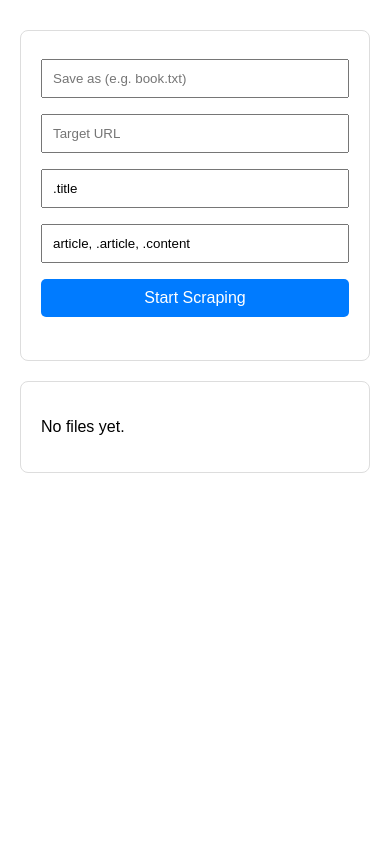
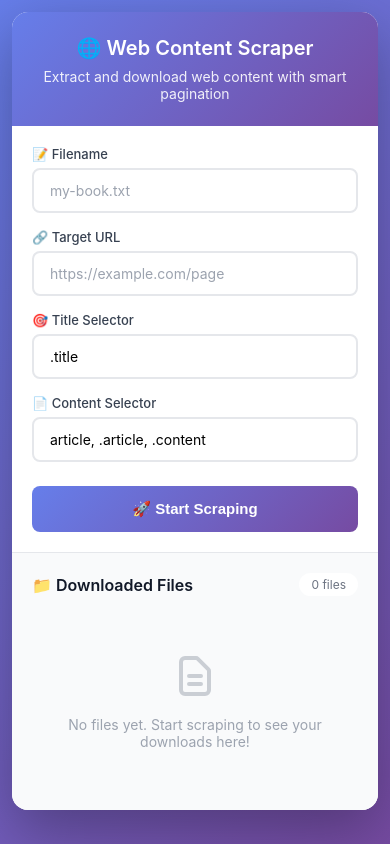
Before and after one commit to yuweijun/txt-downloader, a Flask app: page /txt-downloader/ in a window 390 px wide. Run offline with Flask 3, Linux system fonts and the light colour scheme.

Commit message:
Redesign UI with modern beautiful interface
Complete UI overhaul with modern design:
- Gradient purple background (667eea → 764ba2)
- Card-based layout with rounded corners and shadows
- Gradient header with emoji and tagline
- Modern form design with proper labels and icons
- Focus states with blue glow effect
- Smooth hover animations throughout

Form improvements:
- Added emoji icons for visual clarity (📝🔗🎯📄)
- Proper labeled inputs with better accessibility
- Modern input styling with border transitions
- Enhanced submit button with gradient and hover lift

Result messages:
- Color-coded states: blue (loading), green (success), red (error)
- Emoji indicators (⏳✅❌)
- Smooth show/hide transitions

Files section redesign:
- File count badge in header
- Card-style file items with hover effects
- Better typography and spacing
- Red delete button with scale animation
- Custom scrollbar styling
- Empty state with SVG icon and friendly message
- Scrollable list with max height

Polish and details:
- Modern sans-serif font stack
- Smooth transitions on all interactive elements
- Better mobile responsiveness
- Professional color scheme
- Consistent spacing and alignment
- Box shadows for depth

```diff
--- a/static/css/style.css
+++ b/static/css/style.css
@@ -1,69 +1,280 @@
-body {
-  max-width: 640px;
-  margin: 30px auto;
-  font-family: Arial;
-  padding: 0 20px;
-}
-
-.box {
-  margin: 20px 0;
-  padding: 20px;
-  border: 1px solid #ddd;
-  border-radius: 8px;
-}
-
-input, button {
-  width: 100%;
-  padding: 10px;
-  margin: 8px 0;
+* {
+  margin: 0;
+  padding: 0;
   box-sizing: border-box;
 }
 
-button {
-  background: #007bff;
+body {
+  max-width: 640px;
+  margin: 0 auto;
+  font-family: -apple-system, BlinkMacSystemFont, 'Segoe UI', Roboto, 'Helvetica Neue', Arial, sans-serif;
+  padding: 20px;
+  background: linear-gradient(135deg, #667eea 0%, #764ba2 100%);
+  min-height: 100vh;
+}
+
+.container {
+  background: white;
+  border-radius: 16px;
+  box-shadow: 0 20px 60px rgba(0, 0, 0, 0.3);
+  overflow: hidden;
+}
+
+.header {
+  background: linear-gradient(135deg, #667eea 0%, #764ba2 100%);
+  color: white;
+  padding: 24px;
+  text-align: center;
+}
+
+.header h1 {
+  font-size: 24px;
+  font-weight: 600;
+  margin-bottom: 8px;
+}
+
+.header p {
+  font-size: 14px;
+  opacity: 0.9;
+}
+
+.form-section {
+  padding: 24px;
+}
+
+.form-group {
+  margin-bottom: 16px;
+}
+
+.form-group label {
+  display: block;
+  font-size: 13px;
+  font-weight: 500;
+  color: #374151;
+  margin-bottom: 6px;
+}
+
+input[type="text"],
+input[type="url"] {
+  width: 100%;
+  padding: 12px 16px;
+  border: 2px solid #e5e7eb;
+  border-radius: 8px;
+  font-size: 14px;
+  transition: all 0.2s;
+  font-family: inherit;
+}
+
+input[type="text"]:focus,
+input[type="url"]:focus {
+  outline: none;
+  border-color: #667eea;
+  box-shadow: 0 0 0 3px rgba(102, 126, 234, 0.1);
+}
+
+input::placeholder {
+  color: #9ca3af;
+}
+
+.submit-btn {
+  width: 100%;
+  padding: 14px;
+  background: linear-gradient(135deg, #667eea 0%, #764ba2 100%);
   color: white;
   border: none;
-  border-radius: 5px;
+  border-radius: 8px;
+  font-size: 15px;
+  font-weight: 600;
+  cursor: pointer;
+  transition: transform 0.2s, box-shadow 0.2s;
+  margin-top: 8px;
+}
+
+.submit-btn:hover {
+  transform: translateY(-2px);
+  box-shadow: 0 10px 20px rgba(102, 126, 234, 0.3);
+}
+
+.submit-btn:active {
+  transform: translateY(0);
+}
+
+#result {
+  margin-top: 16px;
+  padding: 12px;
+  border-radius: 8px;
+  font-size: 14px;
+  font-weight: 500;
+  text-align: center;
+  display: none;
+}
+
+#result.show {
+  display: block;
+}
+
+#result.loading {
+  background: #eff6ff;
+  color: #1e40af;
+}
+
+#result.success {
+  background: #d1fae5;
+  color: #065f46;
+}
+
+#result.error {
+  background: #fee2e2;
+  color: #991b1b;
+}
+
+.files-section {
+  background: #f9fafb;
+  padding: 24px;
+  border-top: 1px solid #e5e7eb;
+}
+
+.files-header {
+  display: flex;
+  justify-content: space-between;
+  align-items: center;
+  margin-bottom: 16px;
+}
+
+.files-header h2 {
   font-size: 16px;
-  cursor: pointer;
+  font-weight: 600;
+  color: #111827;
+}
+
+.files-count {
+  font-size: 12px;
+  color: #6b7280;
+  background: white;
+  padding: 4px 12px;
+  border-radius: 12px;
 }
 
 .file-list {
-  margin-top: 30px;
+  max-height: 400px;
+  overflow-y: auto;
 }
 
 .file-item {
-  padding: 10px;
-  border-bottom: 1px solid #eee;
+  background: white;
+  padding: 14px 16px;
+  margin-bottom: 8px;
+  border-radius: 8px;
+  display: flex;
+  align-items: center;
+  justify-content: space-between;
+  transition: all 0.2s;
+  border: 1px solid #e5e7eb;
 }
 
-.file-item a {
-  color: #007bff;
+.file-item:hover {
+  box-shadow: 0 4px 12px rgba(0, 0, 0, 0.08);
+  transform: translateY(-1px);
+}
+
+.file-info {
+  flex: 1;
+  min-width: 0;
+}
+
+.file-name {
+  color: #667eea;
   text-decoration: none;
-  display: inline-block;
-  width: 100px;
+  font-size: 14px;
+  font-weight: 500;
+  display: block;
+  white-space: nowrap;
   overflow: hidden;
   text-overflow: ellipsis;
-  white-space: nowrap;
+  margin-bottom: 4px;
 }
 
-.time {
-  color: #999;
+.file-name:hover {
+  color: #764ba2;
+  text-decoration: underline;
+}
+
+.file-time {
+  color: #9ca3af;
   font-size: 12px;
-  margin-left: 10px;
 }
 
 .delete-btn {
-  background: #dc3545;
-  color: white;
+  background: #fee2e2;
+  color: #dc2626;
   border: none;
-  padding: 5px 10px;
-  border-radius: 4px;
+  padding: 6px 14px;
+  border-radius: 6px;
+  font-size: 12px;
+  font-weight: 500;
   cursor: pointer;
-  font-size: 12px;
-  margin-left: 10px;
+  transition: all 0.2s;
+  flex-shrink: 0;
+  margin-left: 12px;
 }
 
 .delete-btn:hover {
-  background: #c82333;
+  background: #fecaca;
+  transform: scale(1.05);
 }
+
+.delete-btn:active {
+  transform: scale(0.95);
+}
+
+.empty-state {
+  text-align: center;
+  padding: 40px 20px;
+  color: #9ca3af;
+}
+
+.empty-state svg {
+  width: 48px;
+  height: 48px;
+  margin-bottom: 12px;
+  opacity: 0.5;
+}
+
+.empty-state p {
+  font-size: 14px;
+}
+
+/* Scrollbar styling */
+.file-list::-webkit-scrollbar {
+  width: 6px;
+}
+
+.file-list::-webkit-scrollbar-track {
+  background: #f1f1f1;
+  border-radius: 3px;
+}
+
+.file-list::-webkit-scrollbar-thumb {
+  background: #cbd5e1;
+  border-radius: 3px;
+}
+
+.file-list::-webkit-scrollbar-thumb:hover {
+  background: #94a3b8;
+}
+
+/* Responsive adjustments */
+@media (max-width: 640px) {
+  body {
+    padding: 12px;
+  }
+
+  .header h1 {
+    font-size: 20px;
+  }
+
+  .form-section,
+  .files-section {
+    padding: 20px;
+  }
+}
--- a/static/js/main.js
+++ b/static/js/main.js
@@ -21,8 +21,8 @@ const result = document.getElementById('result');
 
 form.addEventListener('submit', async (e) => {
   e.preventDefault();
-  result.textContent = 'Scraping... please wait...';
-  result.style.color = '#333';
+  result.className = 'loading show';
+  result.textContent = '⏳ Scraping... please wait...';
 
   const formData = new FormData(form);
 
@@ -46,8 +46,8 @@ form.addEventListener('submit', async (e) => {
     console.log('Response data:', data);
 
     if (data.status === 'success') {
-      result.textContent = data.msg;
-      result.style.color = 'green';
+      result.className = 'success show';
+      result.textContent = '✅ ' + data.msg;
 
       // Build URL with form parameters to retain values after redirect
       const params = new URLSearchParams();
@@ -58,13 +58,13 @@ form.addEventListener('submit', async (e) => {
 
       setTimeout(() => location.href = '/txt-downloader/?' + params.toString(), 1500);
     } else {
-      result.textContent = 'Error: ' + data.msg;
-      result.style.color = 'red';
+      result.className = 'error show';
+      result.textContent = '❌ Error: ' + data.msg;
     }
   } catch (error) {
     console.error('Fetch error:', error);
-    result.textContent = 'Error: ' + error.message;
-    result.style.color = 'red';
+    result.className = 'error show';
+    result.textContent = '❌ Error: ' + error.message;
   }
 });
 
--- a/templates/index.html
+++ b/templates/index.html
@@ -2,31 +2,77 @@
 <html lang="en">
 <head>
   <meta charset="UTF-8">
-  <title>Content Scraper</title>
+  <meta name="viewport" content="width=device-width, initial-scale=1.0">
+  <title>Web Scraper</title>
   <link rel="stylesheet" href="/txt-downloader/static/css/style.css">
 </head>
 <body>
-<div class="box">
+  <div class="container">
+    <!-- Header -->
+    <div class="header">
+      <h1>🌐 Web Content Scraper</h1>
+      <p>Extract and download web content with smart pagination</p>
+    </div>
+
+    <!-- Form Section -->
+    <div class="form-section">
       <form id="scrapeForm">
-    <input type="text" name="filename" placeholder="Save as (e.g. book.txt)" value="{{ form.filename }}" required>
-    <input type="url" name="url" placeholder="Target URL" value="{{ form.url }}" required>
-    <input type="text" name="title_sel" value="{{ form.title_sel }}" placeholder="Title CSS Selector" required>
-    <input type="text" name="content_sel" value="{{ form.content_sel }}" placeholder="Content CSS Selector" required>
-    <button type="submit">Start Scraping</button>
+        <div class="form-group">
+          <label for="filename">📝 Filename</label>
+          <input type="text" id="filename" name="filename" placeholder="my-book.txt" value="{{ form.filename }}" required>
+        </div>
+
+        <div class="form-group">
+          <label for="url">🔗 Target URL</label>
+          <input type="url" id="url" name="url" placeholder="https://example.com/page" value="{{ form.url }}" required>
+        </div>
+
+        <div class="form-group">
+          <label for="title_sel">🎯 Title Selector</label>
+          <input type="text" id="title_sel" name="title_sel" placeholder="h1, .title, #chaptertitle" value="{{ form.title_sel }}" required>
+        </div>
+
+        <div class="form-group">
+          <label for="content_sel">📄 Content Selector</label>
+          <input type="text" id="content_sel" name="content_sel" placeholder="article, .content, #novelcontent" value="{{ form.content_sel }}" required>
+        </div>
+
+        <button type="submit" class="submit-btn">🚀 Start Scraping</button>
       </form>
-  <div id="result" style="margin-top:15px; font-weight:bold;"></div>
+
+      <div id="result"></div>
     </div>
-<div class="box">
+
+    <!-- Files Section -->
+    <div class="files-section">
+      <div class="files-header">
+        <h2>📁 Downloaded Files</h2>
+        <span class="files-count">{{ files|length }} files</span>
+      </div>
+
+      <div class="file-list">
+        {% if files %}
           {% for file in files %}
           <div class="file-item">
-    <a href="/txt-downloader/download/{{ file.name | urlencode }}">{{ file.name }}</a>
-    <span class="time">{{ file.time_str }}</span>
-    <button class="delete-btn" style="width: 60px;" onclick="deleteFile('{{ file.name | urlencode }}', '{{ file.name }}')">Delete</button>
+            <div class="file-info">
+              <a href="/txt-downloader/download/{{ file.name | urlencode }}" class="file-name" title="{{ file.name }}">{{ file.name }}</a>
+              <div class="file-time">{{ file.time_str }}</div>
             </div>
+            <button class="delete-btn" onclick="deleteFile('{{ file.name | urlencode }}', '{{ file.name }}')">Delete</button>
+          </div>
+          {% endfor %}
         {% else %}
-  <p>No files yet.</p>
-  {% endfor %}
+          <div class="empty-state">
+            <svg xmlns="http://www.w3.org/2000/svg" fill="none" viewBox="0 0 24 24" stroke="currentColor">
+              <path stroke-linecap="round" stroke-linejoin="round" stroke-width="2" d="M9 12h6m-6 4h6m2 5H7a2 2 0 01-2-2V5a2 2 0 012-2h5.586a1 1 0 01.707.293l5.414 5.414a1 1 0 01.293.707V19a2 2 0 01-2 2z" />
+            </svg>
+            <p>No files yet. Start scraping to see your downloads here!</p>
           </div>
+        {% endif %}
+      </div>
+    </div>
+  </div>
+
   <script src="/txt-downloader/static/js/main.js"></script>
 </body>
 </html>
```
Lines whose indentation alone changed are shown as unchanged.
